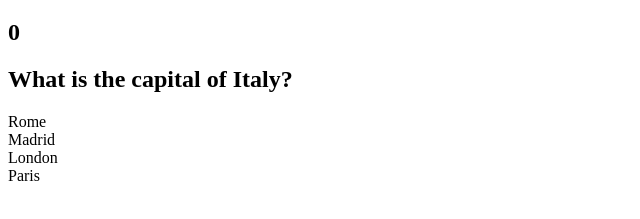
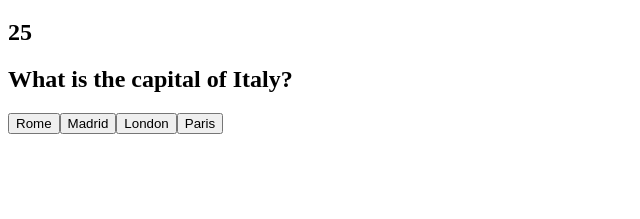
Before and after one commit to mdreiling/TriviaGame, a plain HTML site: page index.html in a window 1280 px wide. Shown: the part 61-280 px from the top of the page, without its empty margins (0-640 px from the left). Drawn offline with nearby package versions, Linux system fonts and the light colour scheme.

Commit message:
Added button functionality and initial game logic. Still need to wipe fields on page switch, add end game logic, add final questions, and do styling

```diff
--- a/assets/javascript/app.js
+++ b/assets/javascript/app.js
@@ -1,4 +1,5 @@
 // Variables
+// ========================================================
 
 // Variables for Score.
 var score = 0;
@@ -13,8 +14,8 @@ var intervalID;
 
 // Trivia questions array.
 var triviaQuestions = [
-    { q: "What is the capital of Italy?", a: "Rome", b: "Madrid", c: "London", d: "Paris"},
-    { q: "Which European country also has direct control of land on mainland South America?", a: "France", b: "Spain", c: "Portugal", d: "United Kingdom"}
+    { q: "What is the capital of Italy?", answers: [{a: "Rome", c: "correct"}, {a: "Madrid", c: "incorrect"}, {a: "London", c: "incorrect"}, {a: "Paris", c: "incorrect"}]},
+    { q: "Which European country also has direct control of land on mainland South America?", answers: [{a: "Spain", c: "incorrect"}, {a: "Portugal", c: "incorrect"}, {a: "France", c: "correct"}, {a: "Netherlands", c: "incorrect"}]}
 ];
 
 // Variables for advancing question selector.
@@ -26,7 +27,9 @@ var answerIndex = [];
 var gameRunning = false;
 var questionPage = false;
 
+
 // Functions
+// ==========================================================
 
 // Game Reset Function for initial game start and for resetting the game with the restart button.
 function gameReset() {
@@ -46,15 +49,22 @@ function gameReset() {
 function questionSelector() {
 
     // Selecting questions and writing them into question field
+    $(".answerOptions").empty();
     questionIndex = triviaQuestions[triviaIndex].q;
     console.log("Current Question: " + questionIndex);
     $("#question-text").html(questionIndex);
 
     // Selecting corresponding answers and writing them into answer fields.
-    answerIndex = [triviaQuestions[triviaIndex].a, triviaQuestions[triviaIndex].b, triviaQuestions[triviaIndex].c, triviaQuestions[triviaIndex].d];
-    console.log("Current Answers: " + answerIndex);
+    answerIndex = [triviaQuestions[triviaIndex].answers[0].a, triviaQuestions[triviaIndex].answers[1].a, triviaQuestions[triviaIndex].answers[2].a, triviaQuestions[triviaIndex].answers[3].a];
+    answerCheck = [triviaQuestions[triviaIndex].answers[0].c, triviaQuestions[triviaIndex].answers[1].c, triviaQuestions[triviaIndex].answers[2].c, triviaQuestions[triviaIndex].answers[3].c];
+    console.log("Current Options: " + answerIndex);
     for (i = 0; i < 4; i++) {
-        $("#answerOptions-text").append(answerIndex[i] + "<br>");
+        // $(".answerOptions-text").append(answerIndex[i] + "<br>");
+        var answerButton = $("<button>");
+        answerButton.addClass("answerButton");
+        answerButton.attr("answer-value", answerCheck[i]);
+        answerButton.text(answerIndex[i]);
+        $(".answerOptions").append(answerButton);
     }
 
 }
@@ -74,7 +84,7 @@ function questionSelector() {
 function countdownTimer() {
     timeLeft--;
     $("#timer-text").text(timeLeft);
-    console.log(timeLeft)
+    // console.log(timeLeft)
     if (timeLeft === 0) {
         gameChangePage();
     }
@@ -101,7 +111,7 @@ function gameChangePage() {
 // Function to change to question page
 function toQuestionPage() {
     questionSelector();
-    timeLeft = 5;
+    timeLeft = 30;
     // pageTime();
     // countdownTimer();
     clearInterval(intervalID);
@@ -117,10 +127,32 @@ function toAnswerPage() {
     intervalID = setInterval (countdownTimer, 1000);
 }
 
+
 // Game Processes
+// ==========================================================
 
 // Document Ready Function to run on page load.
 $(document).ready(function(){
+
+    $(document).on("click", ".answerButton", function() {
+        // console.log($(this).attr("answer-value"));
+        var answerGiven = ($(this).attr("answer-value"));
+        console.log(answerGiven);
+
+        if (answerGiven === "correct") {
+            correctAnswers++;
+            console.log("Correct Answers " + correctAnswers);
+            toAnswerPage();
+            questionPage = false;
+        }
+
+        else {
+            incorrectAnswers++;
+            console.log("Incorrect Answers " + incorrectAnswers);
+            toAnswerPage();
+            questionPage = false;
+        }
+    })
 
     gameReset();
     // questionSelector();
--- a/index.html
+++ b/index.html
@@ -21,7 +21,7 @@
         </div>
 
         <div>
-            <p id="answerOptions-text"></p>
+            <div class="answerOptions"></div>
             <!-- <p id="answerOption2-text"></p>
             <p id="answerOption3-text"></p>
             <p id="answerOption4-text"></p> -->
```
